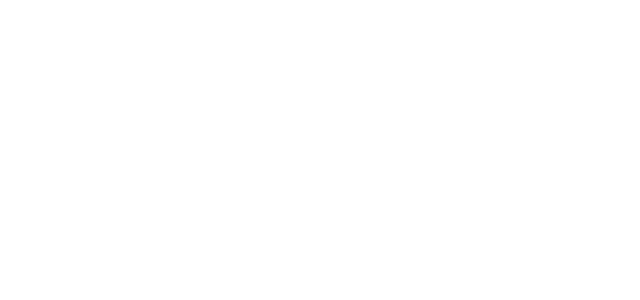
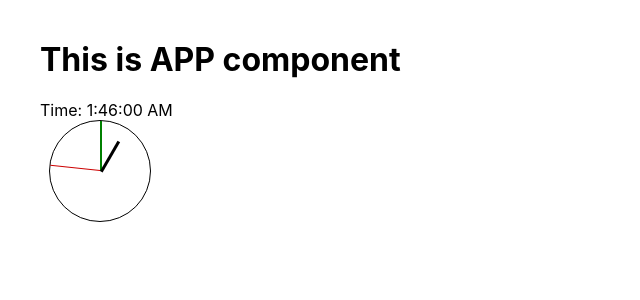
Before and after one commit to hellpains/react-kabzda-kak-prosto, a React (Create React App) app: page / in a window 1280 px wide. Shown: the top 300 px of the page, without its empty margins (0-640 px from the left). Built offline with nearby package versions, Linux system fonts and the light colour scheme.

Commit message:
'24-25,analogClock-and-useEffect,cleanup'

```diff
--- a/src/App.tsx
+++ b/src/App.tsx
@@ -1,4 +1,4 @@
-import React, {useState} from 'react';
+import React, {useEffect, useState} from 'react';
 import './App.css';
 import {Rating} from "./components/Rating/Rating";
 import {RatingType, UncontrolledRating} from "./components/UncontrolledRating/UncontrolledRating";
@@ -7,28 +7,30 @@ import {UncontrolledAccordion} from "./components/UncontrolledAccordion/Uncontro
 import {UncontrolledOnOff} from "./components/UncontrolledOnOff/UncontrolledOnOff";
 import {OnOff} from "./components/OnOff/OnOff";
 import {Select} from "./components/Select/Select";
+import {Clock} from "./components/Clock/Clock";
 
 function App() {
     let [ratingValue, setRatingValue] = useState<RatingType>(0)
     let [accordionCollapsed, setAccordionCollapsed] = useState(true)
     let [switchOn, setSwitchOn] = useState(false)
-    const [value,setValue]=useState('2');
+    const [value, setValue] = useState('2');
 
     return (
         <div className="App">
-            {/*<PageTitle title={'This is APP component'}/>*/}
+            <PageTitle title={'This is APP component'}/>
+
 
             {/*<Rating value={ratingValue} onClick={setRatingValue}/>*/}
 
             {/*<UncontrolledRating />*/}
-
+            <Clock mode={'digital'}/>
+            <Clock mode={'analog'}/>
             {/*<Accordion*/}
             {/*    titleValue={'Menu'}*/}
             {/*    collapsed={accordionCollapsed}*/}
             {/*    onClick={()=>{setAccordionCollapsed(!accordionCollapsed)}}/>*/}
 
             {/*<UncontrolledAccordion titleValue={'Menu'} />*/}
-
             {/*<OnOff on={switchOn} onClick={setSwitchOn}/>*/}
             {/*<UncontrolledOnOff onClick={setSwitchOn}/>{switchOn.toString()}*/}
             {/*<Select value={value}*/}
--- /dev/null
+++ b/src/components/Clock/AnalogClockView/AnalogClockView.module.css
@@ -0,0 +1,37 @@
+.clock {
+    width: 120px;
+    text-align: center;
+    display: flex;
+    flex-direction: column;
+    align-items: center;
+}
+.clock .digitalClock {
+    padding: 10px;
+}
+.clock .analogClock {
+    width: 100px;
+    height: 100px;
+    border: solid 1px #000;
+    border-radius: 50%;
+    position: relative;
+    background: #fff;
+}
+.clock .analogClock .dial {
+    position: absolute;
+    left: 50%;
+    width: 50px;
+    height: 50px;
+    transform-origin: bottom left;
+}
+.clock .analogClock .dial.seconds {
+    border-left: solid 2px green;
+}
+.clock .analogClock .dial.minutes {
+    border-left: solid 1px #c00;
+}
+.clock .analogClock .dial.hours {
+    width: 35px;
+    height: 35px;
+    top: 15px;
+    border-left: solid 3px #000;
+}
--- /dev/null
+++ b/src/components/Clock/AnalogClockView/AnalogClockView.tsx
@@ -0,0 +1,27 @@
+import React, {FC} from "react";
+import {ClockViewPropsType} from "../Clock";
+import s from './AnalogClockView.module.css'
+
+
+export const AnalogClockView: FC<ClockViewPropsType> = ({timer}) => {
+
+    const secondsStyle = {
+        transform: `rotate(${timer.getSeconds() * 6}deg)`
+    };
+    const minutesStyle = {
+        transform: `rotate(${timer.getMinutes() * 6}deg)`
+    };
+    const hoursStyle = {
+        transform: `rotate(${timer.getHours() * 30}deg)`
+    };
+
+    return (
+        <div className={s.clock}>
+            <div className={s.analogClock}>
+                <div className={`${s.dial} ${s.seconds}`} style={secondsStyle}/>
+                <div className={`${s.dial} ${s.minutes}`} style={minutesStyle}/>
+                <div className={`${s.dial} ${s.hours}`} style={hoursStyle}/>
+            </div>
+        </div>
+    );
+}
--- a/src/components/Clock/Clock.tsx
+++ b/src/components/Clock/Clock.tsx
@@ -1,28 +1,45 @@
-import React, {useEffect, useState} from "react";
+import React, {FC, useEffect, useState} from "react";
+import {DigitalClockView} from "./DigitalClockView";
+import {AnalogClockView} from "./AnalogClockView/AnalogClockView";
 
-export const Clock = () => {
+
+type PropsType = {
+    mode?: 'digital' | 'analog'
+}
+
+export const Clock = (props: PropsType) => {
     const [timer, setTimer] = useState(new Date());
 
     useEffect(() => {
 
-       const intervalID= setInterval(() => {
+        const intervalID = setInterval(() => {
             setTimer(new Date())
         }, 1000)
 
-        return ()=>{
+        return () => {
             clearInterval(intervalID)
         }
 
     }, [])
 
-    return (
-        <>
-            <div>Time: {timer?.toLocaleTimeString()}</div>
-            <div>Date: {timer?.toLocaleDateString()}</div>
-        </>
-    )
+    let view;
+
+    switch (props.mode) {
+        case "analog":
+            view = <AnalogClockView timer={timer}/>
+            break
+        case "digital":
+        default:
+            view = <DigitalClockView timer={timer}/>
+    }
+
+    return <div>
+        {view}
+    </div>
 }
 
-export const SuperClock=()=>{
 
+
+export type ClockViewPropsType = {
+    timer: Date
 }
--- /dev/null
+++ b/src/components/Clock/DigitalClockView.tsx
@@ -0,0 +1,6 @@
+import React, {FC} from "react";
+import {ClockViewPropsType} from "./Clock";
+
+export const DigitalClockView: FC<ClockViewPropsType> = ({timer}) => {
+    return <span>Time: {timer?.toLocaleTimeString()}</span>
+}
```
Also changed, not shown: 2 other files (tests, documents, lock files or other folders).
